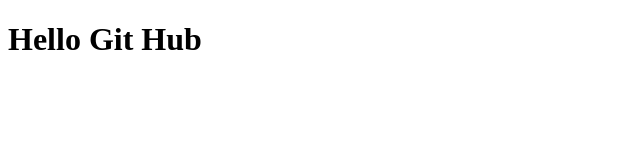
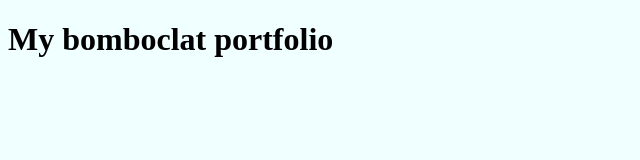
Before and after one commit to EbidoMichael128/ebido.github.io, a plain HTML site: page index.html in a window 1280 px wide. Shown: the whole page, without its empty margins (0-640 px from the left). Drawn offline with Linux system fonts and the light colour scheme.

Commit message:
My Second Push

```diff
--- /dev/null
+++ b/CSS/designdesign.css
@@ -0,0 +1,3 @@
+body{
+    background-color: azure;
+}
--- a/index.html
+++ b/index.html
@@ -4,8 +4,10 @@
     <meta charset="UTF-8">
     <meta name="viewport" content="width=device-width, initial-scale=1.0">
     <title>BSCS-2A Ebido</title>
+    <link rel="stylesheet" href="css/designdesign.css">
 </head>
 <body>
-    <h1>Hello Git Hub</h1>
+    <h1>My bomboclat portfolio</h1>
+    <script src="js/main.js"></script>
 </body>
 </html>
```
Also changed, not shown: js/main.js (added).
